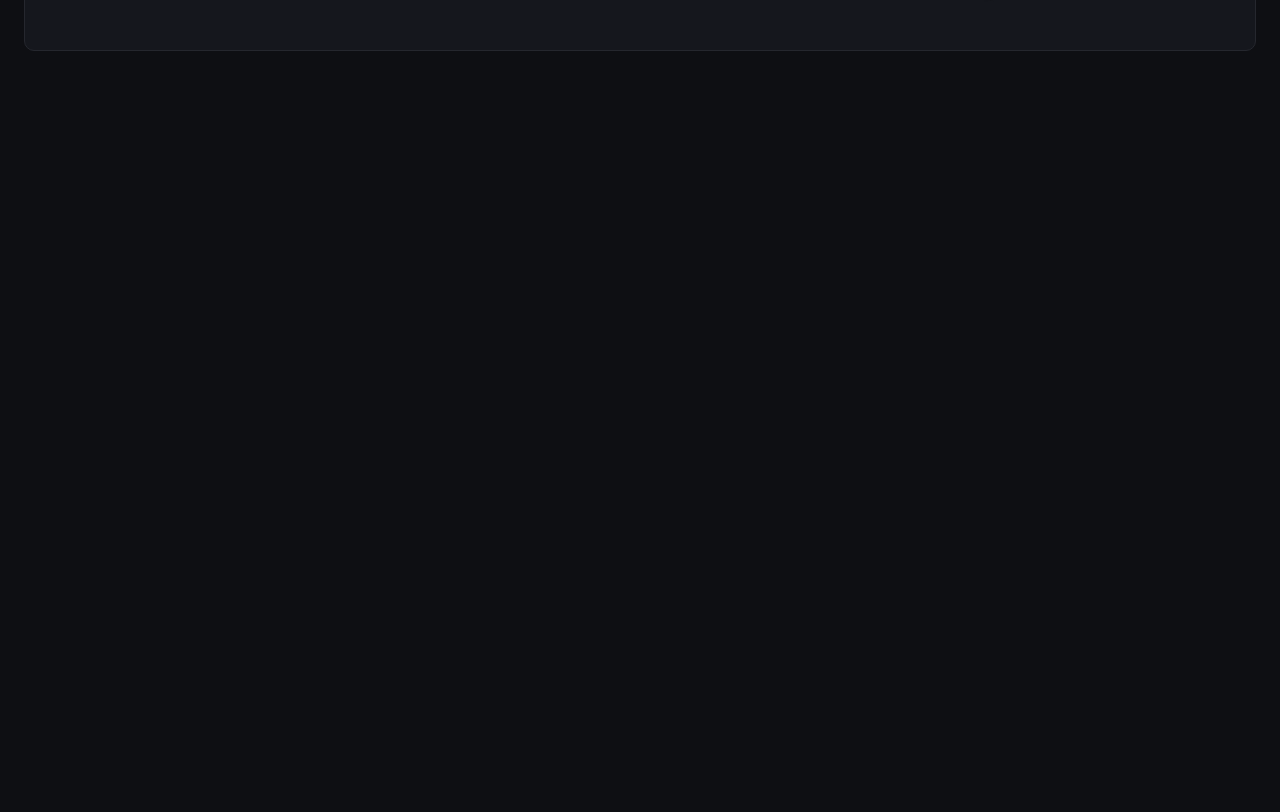
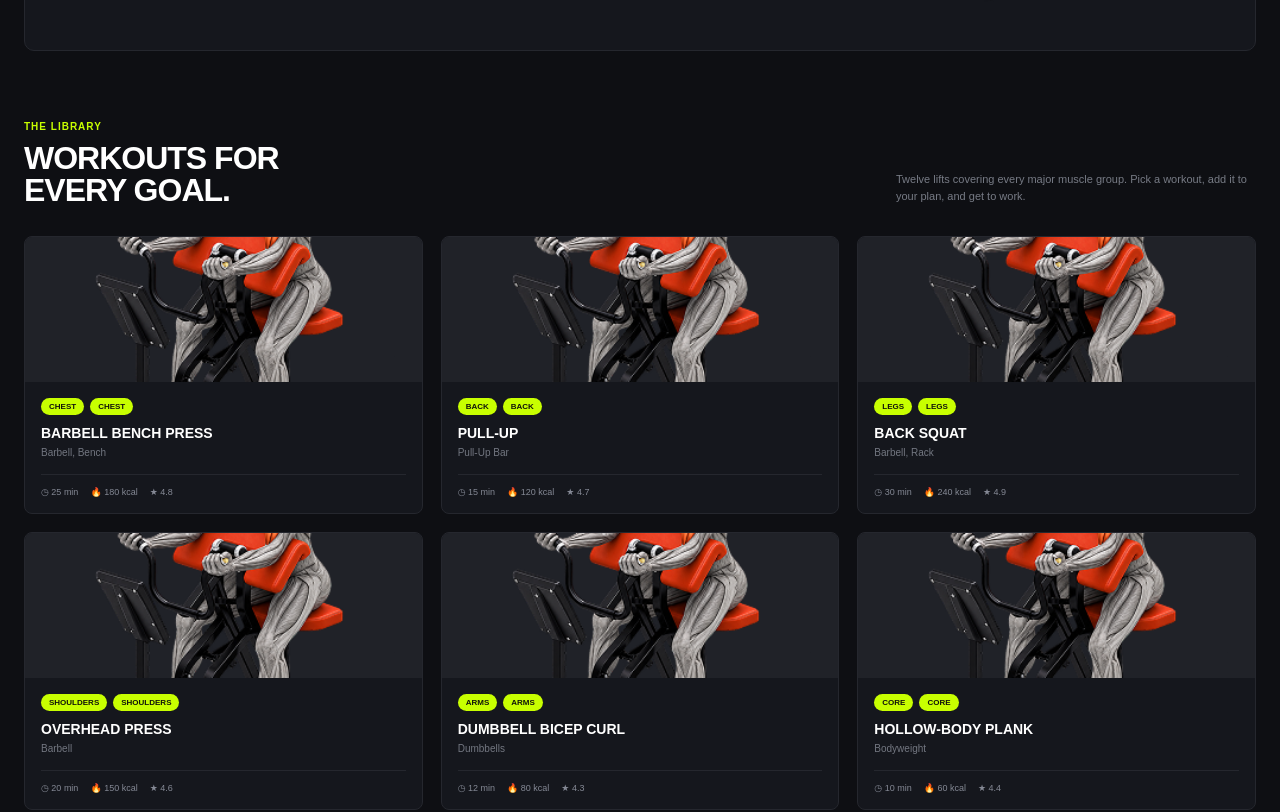
Before and after one commit to saifulsagor2/gym-based-project, a Next.js app: page / in a window 1280 px wide. Shown: the part 440-1252 px from the top of the page. Before the commit the page ends 800 px from the top, so only its background shows below. Built offline with nearby package versions, Linux system fonts and the light colour scheme.

Commit message:
add workout library

```diff
--- a/src/app/globals.css
+++ b/src/app/globals.css
@@ -383,3 +383,111 @@ button {
 .workout-info span {
   white-space: nowrap;
 }
+
+/* Workout Library */
+
+.workout-library {
+  width: 100%;
+  max-width: 1280px;
+  margin: 70px auto 0;
+  padding: 0 24px 70px;
+}
+
+.library-header {
+  margin-bottom: 30px;
+
+  display: flex;
+  align-items: flex-end;
+  justify-content: space-between;
+  gap: 40px;
+}
+
+.library-subtitle {
+  margin-bottom: 10px;
+
+  color: #c8ff00;
+
+  font-size: 10px;
+  font-weight: 800;
+  letter-spacing: 1px;
+}
+
+.library-header h2 {
+  color: #ffffff;
+
+  font-size: 32px;
+  line-height: 1;
+  font-weight: 900;
+  letter-spacing: -1px;
+}
+
+.library-description {
+  max-width: 360px;
+
+  color: #777b85;
+
+  font-size: 11px;
+  line-height: 1.6;
+}
+
+/* Workout Grid */
+
+.workout-grid {
+  display: grid;
+  grid-template-columns: repeat(3, 1fr);
+  gap: 18px;
+}
+
+/* Workout Library */
+
+.workout-library {
+  width: 100%;
+  max-width: 1280px;
+  margin: 70px auto 0;
+  padding: 0 24px 70px;
+}
+
+.library-header {
+  margin-bottom: 30px;
+
+  display: flex;
+  align-items: flex-end;
+  justify-content: space-between;
+  gap: 40px;
+}
+
+.library-subtitle {
+  margin-bottom: 10px;
+
+  color: #c8ff00;
+
+  font-size: 10px;
+  font-weight: 800;
+  letter-spacing: 1px;
+}
+
+.library-header h2 {
+  color: #ffffff;
+
+  font-size: 32px;
+  line-height: 1;
+  font-weight: 900;
+  letter-spacing: -1px;
+}
+
+.library-description {
+  max-width: 360px;
+
+  color: #777b85;
+
+  font-size: 11px;
+  line-height: 1.6;
+}
+
+/* Workout Grid */
+
+.workout-grid {
+  display: grid;
+  grid-template-columns: repeat(3, 1fr);
+  gap: 18px;
+}
--- a/src/app/page.tsx
+++ b/src/app/page.tsx
@@ -1,5 +1,6 @@
 import Hero from "@/components/Hero";
 import Navbar from "@/components/Navbar";
+import WorkoutLibrary from "@/components/WorkoutLibrary";
 
 const HomePage = () => {
   return (
@@ -7,6 +8,8 @@ const HomePage = () => {
       <Navbar />
 
       <Hero />
+
+      <WorkoutLibrary />
     </main>
   );
 };
--- /dev/null
+++ b/src/components/WorkoutLibrary.tsx
@@ -0,0 +1,40 @@
+import { workouts } from "@/data/workouts";
+import WorkoutCard from "./WorkoutCard";
+
+const WorkoutLibrary = () => {
+  return (
+    <section id="workouts" className="workout-library">
+      <div className="library-header">
+
+        <div>
+          <p className="library-subtitle">
+            THE LIBRARY
+          </p>
+
+          <h2>
+            WORKOUTS FOR
+            <br />
+            EVERY GOAL.
+          </h2>
+        </div>
+
+        <p className="library-description">
+          Twelve lifts covering every major muscle group.
+          Pick a workout, add it to your plan, and get to work.
+        </p>
+
+      </div>
+
+      <div className="workout-grid">
+        {workouts.map((workout) => (
+          <WorkoutCard
+            key={workout.id}
+            workout={workout}
+          />
+        ))}
+      </div>
+    </section>
+  );
+};
+
+export default WorkoutLibrary;
```
Also changed, not shown: src/components/WorkoutCard.tsx (renamed from src/data/WorkoutCard.tsx).
